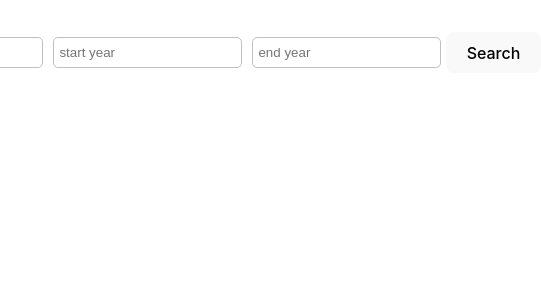
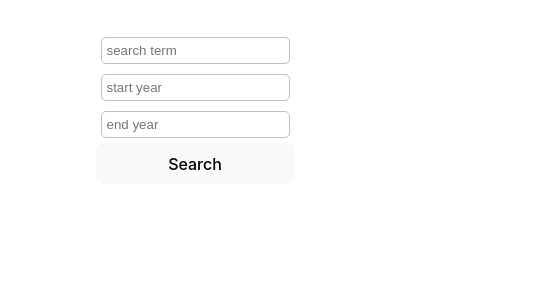
Before and after one commit to marko1943/nasa-image-search, a React (Vite) app: page / in a window 390 px wide. Shown: the top 300 px of the page, 541 px wide, since content can reach past the window. Built offline with nearby package versions, Linux system fonts and the light colour scheme.

Commit message:
improve mobile view

```diff
--- a/src/pages/SearchPage/SearchPage.module.scss
+++ b/src/pages/SearchPage/SearchPage.module.scss
@@ -1,3 +1,5 @@
+$mobile-collapse-width: 650px;
+
 .SearchPage {
   display: flex;
   flex-direction: column;
@@ -12,11 +14,20 @@
     justify-items: center;
     gap: 1rem;
     grid-template-columns: repeat(2, 1fr);
+
+    @media only screen and (max-width:$mobile-collapse-width) {
+      grid-template-columns: repeat(1, 1fr);
+    }
   }
 
   .inputWrapper {
     margin-top: 2rem;
     display: flex;
+    background-color: white;
+
+    @media only screen and (max-width:$mobile-collapse-width) {
+      flex-direction: column;
+    }
   }
 
   .error {
--- /dev/null
+++ b/src/theme/_queries.scss
@@ -0,0 +1,2 @@
+// TODO
+// would add queries here and import as global variables
```
